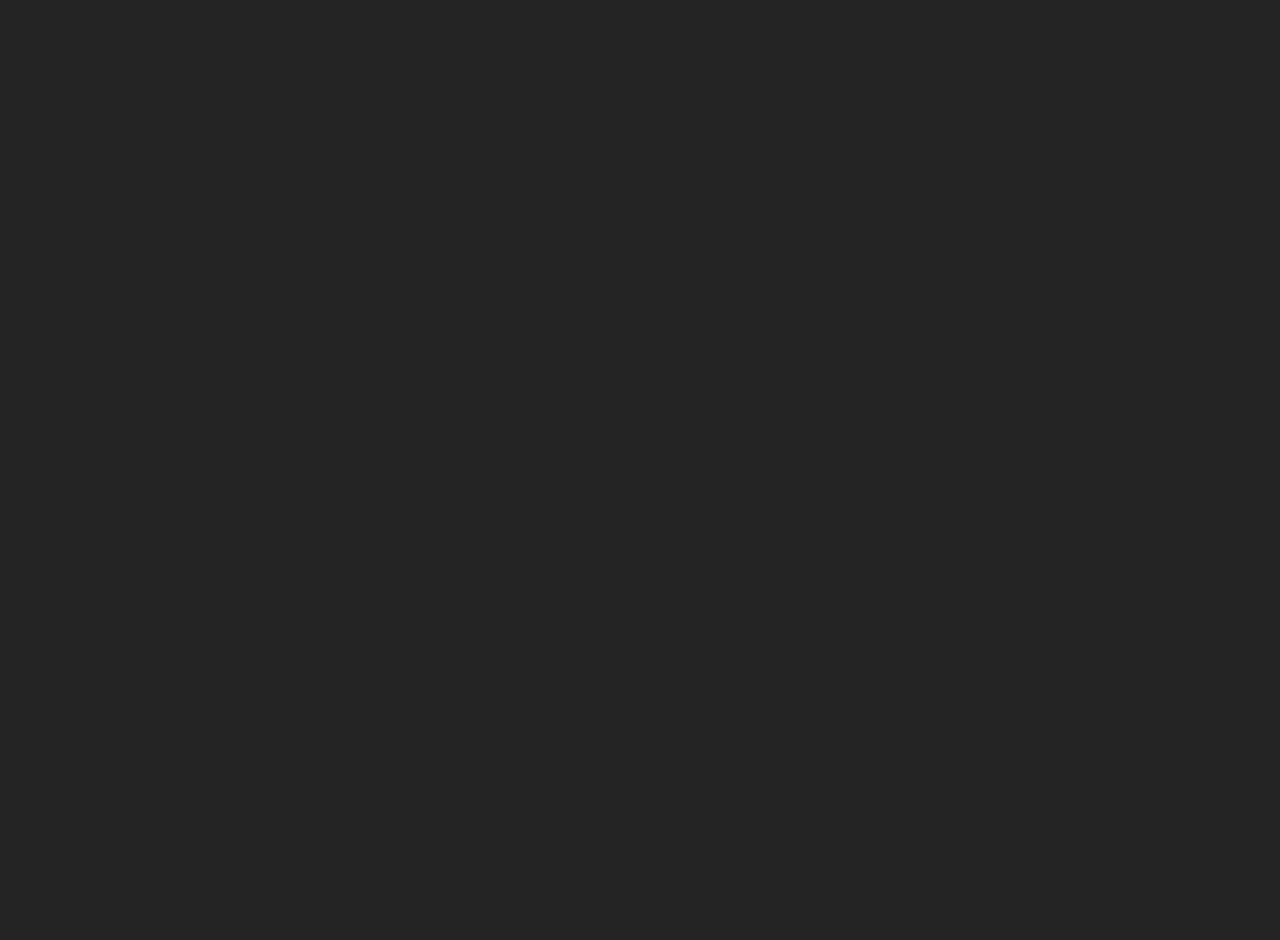
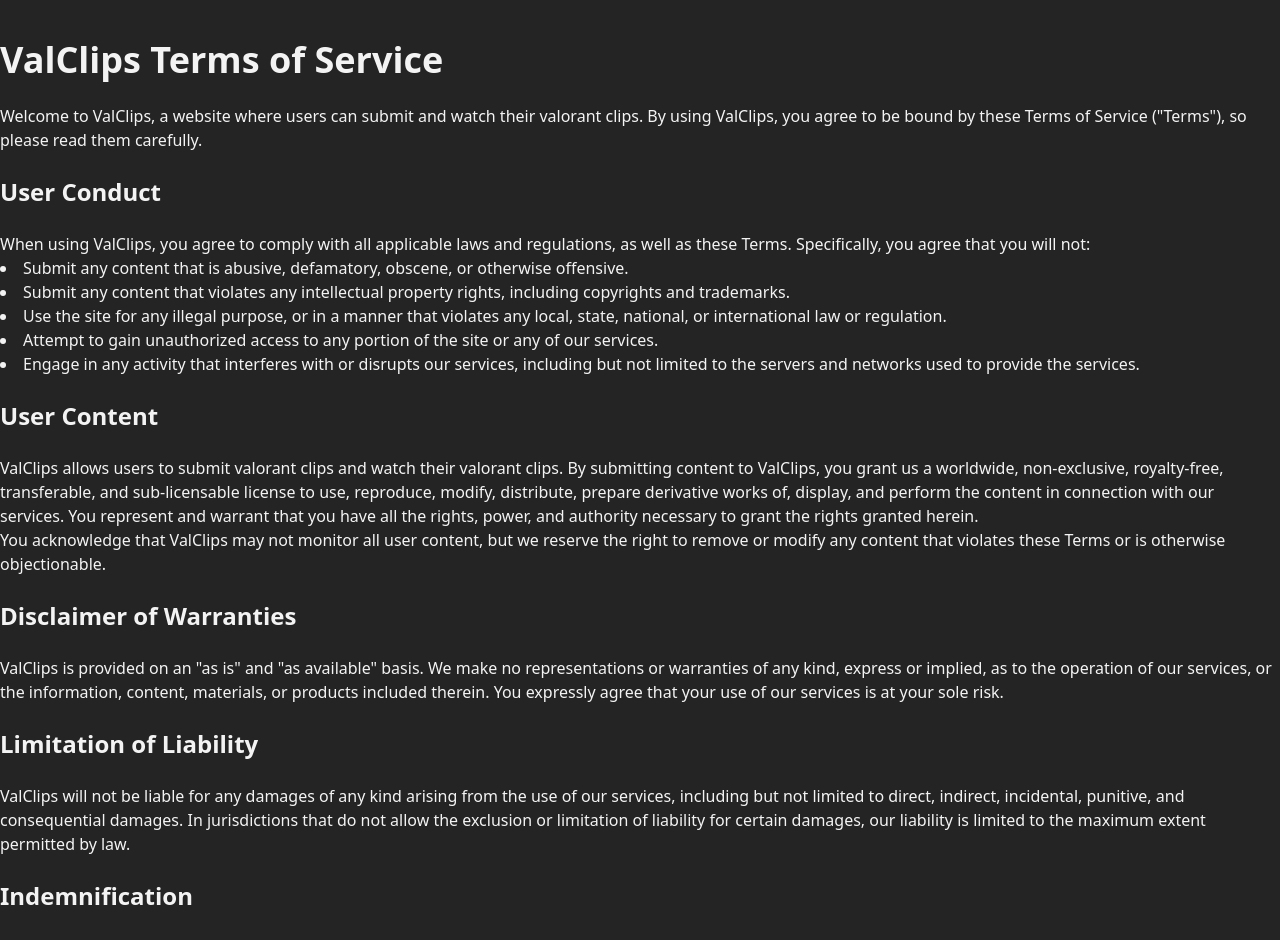
Before and after one commit to InvalidNoah/valclips, a Vue app: page /terms in a window 1280 px wide. Before the commit this address had no page. Shown: the top 940 px of the page. Before the commit the page ends 800 px from the top, so only its background shows below. Built offline with nearby package versions, Linux system fonts and the light colour scheme.

Commit message:
Add terms and privacy policy page

```diff
--- a/src/components/SubmitForm.vue
+++ b/src/components/SubmitForm.vue
@@ -44,7 +44,7 @@
                                     </div>
 
                                     <div class="text-gray-300 text-sm">
-                                        By submitting a clip, you agree to the <a href="https://valclips.com/terms" target="_blank" class="text-blue-500 hover:underline">Terms of Service</a> and <a href="https://valclips.com/privacy" target="_blank" class="text-blue-500 hover:underline">Privacy Policy</a>.
+                                        By submitting a clip, you agree to the <a href="/terms" target="_blank" class="text-blue-500 hover:underline">Terms of Service</a> and <a href="/privacy" target="_blank" class="text-blue-500 hover:underline">Privacy Policy</a>.
                                     </div>
 
                                     <div class="mt-4 flex">
--- a/src/router/router.ts
+++ b/src/router/router.ts
@@ -1,10 +1,14 @@
 import {createRouter, createWebHistory} from "vue-router";
 import HomeView from "../views/HomeView.vue";
 import ReviewView from "../views/ReviewView.vue";
+import TermsView from "../views/TermsView.vue";
+import PrivacyView from "../views/PrivacyView.vue";
 
 const routes = [
     { path: '/', component: HomeView },
     { path: '/review', component: ReviewView },
+    { path: '/terms', component: TermsView },
+    { path: '/privacy', component: PrivacyView },
 ]
 
 const router = createRouter({
--- /dev/null
+++ b/src/views/PrivacyView.vue
@@ -0,0 +1,31 @@
+<template>
+    <div class="mx-auto mx-16 my-10">
+        <h1 class="text-4xl font-bold mb-2">ValClips Privacy Policy</h1>
+        <p>ValClips is committed to protecting the privacy of its users. This Privacy Policy explains how we collect, use, and disclose information about you when you use our website.</p>
+
+        <h2 class="text-2xl font-bold mt-6 mb-2">What Information We Collect</h2>
+        <p>We only collect your username when you submitting clips to ValClips. We do not collect any other personal information, such as your email address, name, or location.</p>
+
+        <h2 class="text-2xl font-bold mt-6 mb-2">How We Use Your Information</h2>
+        <p>We use your username to identify you when you use ValClips, and to provide you with the services and features of the website. We do not share your username with any third parties.</p>
+
+        <h2 class="text-2xl font-bold mt-6 mb-2">Cookies</h2>
+        <p>ValClips uses cookies to improve your user experience and to provide us with anonymous analytics data. You can choose to disable cookies in your browser settings, but some features of ValClips may not work correctly without them.</p>
+
+        <h2 class="text-2xl font-bold mt-6 mb-2">Security</h2>
+        <p>ValClips takes reasonable measures to protect your username from unauthorized access or disclosure. However, no system can guarantee 100% security, and we cannot guarantee the security of your information.</p>
+
+        <h2 class="text-2xl font-bold mt-6 mb-2">Changes to this Privacy Policy</h2>
+        <p>We may update this Privacy Policy from time to time.</p>
+    </div>
+</template>
+
+<script>
+export default {
+    name: "PrivacyView"
+}
+</script>
+
+<style scoped>
+
+</style>
--- /dev/null
+++ b/src/views/TermsView.vue
@@ -0,0 +1,42 @@
+<template>
+    <div class="mx-auto mx-16 my-10">
+        <h1 class="text-4xl font-bold mb-6">ValClips Terms of Service</h1>
+        <p>Welcome to ValClips, a website where users can submit and watch their valorant clips. By using ValClips, you agree to be bound by these Terms of Service ("Terms"), so please read them carefully.</p>
+
+        <h2 class="text-2xl font-bold my-6">User Conduct</h2>
+        <p>When using ValClips, you agree to comply with all applicable laws and regulations, as well as these Terms. Specifically, you agree that you will not:</p>
+        <ul class="list-disc list-inside mb-6">
+            <li>Submit any content that is abusive, defamatory, obscene, or otherwise offensive.</li>
+            <li>Submit any content that violates any intellectual property rights, including copyrights and trademarks.</li>
+            <li>Use the site for any illegal purpose, or in a manner that violates any local, state, national, or international law or regulation.</li>
+            <li>Attempt to gain unauthorized access to any portion of the site or any of our services.</li>
+            <li>Engage in any activity that interferes with or disrupts our services, including but not limited to the servers and networks used to provide the services.</li>
+        </ul>
+
+        <h2 class="text-2xl font-bold my-6">User Content</h2>
+        <p>ValClips allows users to submit valorant clips and watch their valorant clips. By submitting content to ValClips, you grant us a worldwide, non-exclusive, royalty-free, transferable, and sub-licensable license to use, reproduce, modify, distribute, prepare derivative works of, display, and perform the content in connection with our services. You represent and warrant that you have all the rights, power, and authority necessary to grant the rights granted herein.</p>
+        <p>You acknowledge that ValClips may not monitor all user content, but we reserve the right to remove or modify any content that violates these Terms or is otherwise objectionable.</p>
+
+        <h2 class="text-2xl font-bold my-6">Disclaimer of Warranties</h2>
+        <p>ValClips is provided on an "as is" and "as available" basis. We make no representations or warranties of any kind, express or implied, as to the operation of our services, or the information, content, materials, or products included therein. You expressly agree that your use of our services is at your sole risk.</p>
+
+        <h2 class="text-2xl font-bold my-6">Limitation of Liability</h2>
+        <p>ValClips will not be liable for any damages of any kind arising from the use of our services, including but not limited to direct, indirect, incidental, punitive, and consequential damages. In jurisdictions that do not allow the exclusion or limitation of liability for certain damages, our liability is limited to the maximum extent permitted by law.</p>
+
+        <h2 class="text-2xl font-bold my-6">Indemnification</h2>
+        <p>You agree to indemnify and hold ValClips harmless from any claim or demand, including reasonable attorneys' fees, made by any third party due to or arising out of your use of our services, your violation of these Terms, or your violation of any rights of another.</p>
+
+        <h2 class="text-2xl font-bold my-6">Changes to these Terms</h2>
+        <p>We may update these Terms from time to time.</p>
+    </div>
+</template>
+
+<script>
+export default {
+    name: "TermsView"
+}
+</script>
+
+<style scoped>
+
+</style>
```
